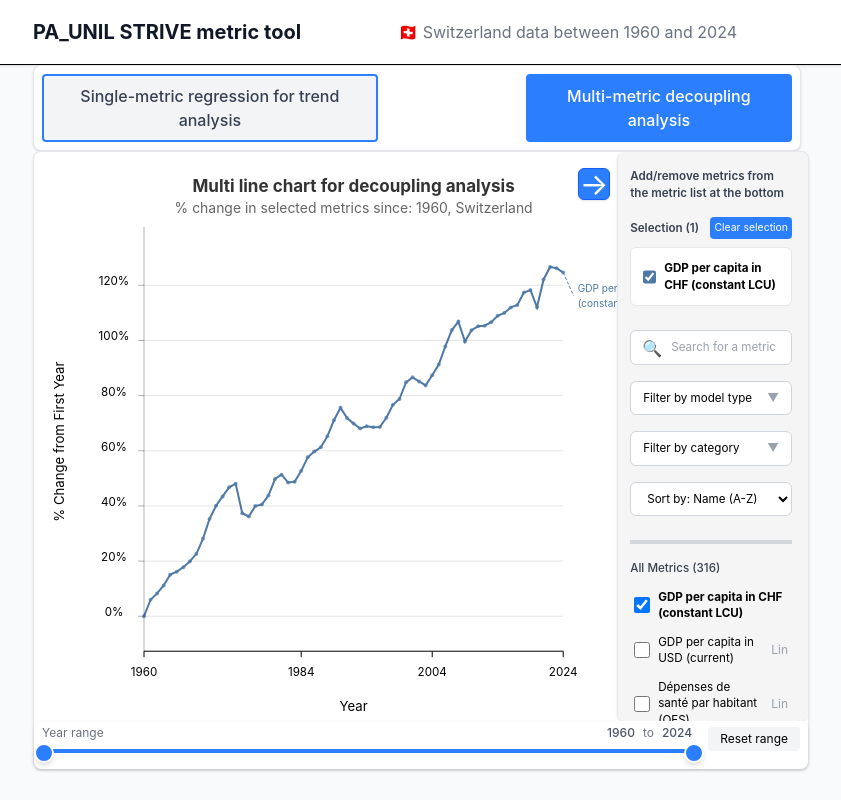
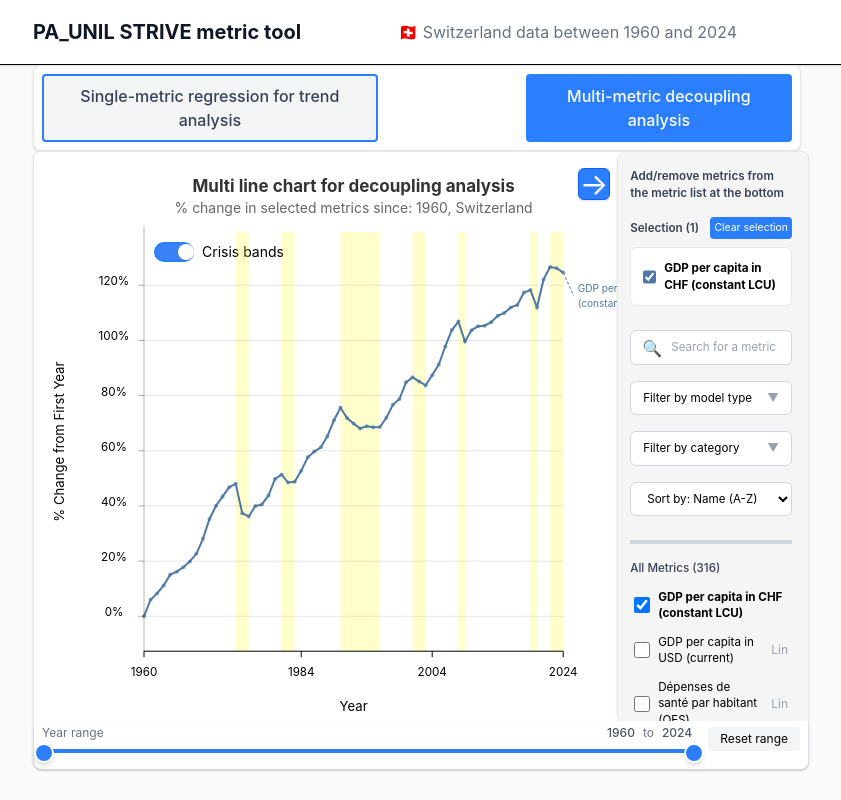
Before and after one commit to DBDViz90/STRIVE-metrics, a React (Vite) app: page / in a window 1280 px wide. Both pictures are taken after a click on the button "Multi-metric decoupling analysis". Shown: the whole page, without its empty margins (255-1096 px from the left). Built offline with nearby package versions, Linux system fonts and the light colour scheme.

Commit message:
critical_bands_v1

```diff
--- a/src/components/charts/MultiMetricLineChart.jsx
+++ b/src/components/charts/MultiMetricLineChart.jsx
@@ -11,12 +11,24 @@ import { AxisBottom } from '../Axes/AxisBottom';
 import { SearchBar } from '../custom_ui/SearchBar';
 import { Tooltip } from '../custom_ui/Tooltip';
 import { Slider } from '../custom_ui/Slider';
+import { Switch } from '../custom_ui/Switch';
 import { useDimensions } from '../../../hooks/use-dimensions';
 
 // Constants
 const FONT_FAMILY = '-apple-system, BlinkMacSystemFont, "Segoe UI", Roboto, sans-serif';
 const DEFAULT_GDP_METRIC = 'GDP_GDP_constant_LCU_WorldBank_per_capita';
 const COLORS = d3.schemeTableau10;
+
+// Economic crisis periods for Switzerland (band spans [start-1, end])
+const CRISIS_PERIODS = [
+    { start: 1975, end: 1976 },
+    { start: 1982, end: 1983 },
+    { start: 1991, end: 1996 },
+    { start: 2002, end: 2003 },
+    { start: 2009, end: 2009 },
+    { start: 2020, end: 2020 },
+    { start: 2023, end: 2024 },
+];
 
 // Sort options
 const SORT_OPTIONS = [
@@ -112,6 +124,9 @@ export const MultiMetricLineChart = ({
 
     // State for metric label hover (to dim other metrics)
     const [hoveredMetric, setHoveredMetric] = useState(null);
+
+    // State for crisis bands visibility
+    const [showCrisisBands, setShowCrisisBands] = useState(true);
 
     // State for dropdown visibility
     const [showModelDropdown, setShowModelDropdown] = useState(false);
@@ -577,14 +592,16 @@ export const MultiMetricLineChart = ({
         // Use slider's baseline year for "% change since" label
         const startingYear = effectiveYearRange[0];
 
-        // Build metrics list with color info
-        const metricsList = selectedMetrics
+        // Build metrics list with color info, sorted by y-axis value (descending)
+        const sortedMetrics = [...selectedMetrics]
             .filter(m => yearData[m] !== undefined && yearData[m] !== null)
-            .map(m => ({
-                name: formatMetricName(m),
-                value: (yearData[m] >= 0 ? '+' : '') + yearData[m].toFixed(1) + '%',
-                color: getMetricColor(m)
-            }));
+            .sort((a, b) => yearData[b] - yearData[a]);
+
+        const metricsList = sortedMetrics.map(m => ({
+            name: formatMetricName(m),
+            value: (yearData[m] >= 0 ? '+' : '') + yearData[m].toFixed(1) + '%',
+            color: getMetricColor(m)
+        }));
 
         if (metricsList.length === 0) {
             setTooltipData(null);
@@ -602,7 +619,7 @@ export const MultiMetricLineChart = ({
             xPos = e.clientX - svgRect.left*0.95;
         } else {
             // Cursor on right side: align tooltip right edge slightly left of cursor
-            xPos = e.clientX - svgRect.left*0.9 - tooltipWidth*1.1;
+            xPos = e.clientX - svgRect.left*1.3 - tooltipWidth*1.3;
         }
 
         // Y-position: center tooltip on cursor
@@ -734,6 +751,45 @@ export const MultiMetricLineChart = ({
                                 </text>
                             </>
                         )}
+
+                        {/* Crisis bands toggle switch - top left of chart bounds */}
+                        <foreignObject x={10} y={10} width={150} height={30} overflow="visible" >
+                            <div className="flex items-center gap-2" style={{ fontFamily: FONT_FAMILY, fontSize: itemFontSize }}>
+                                <Switch
+                                    checked={showCrisisBands}
+                                    onChange={setShowCrisisBands}
+                                    label="Crisis bands"
+                                />
+                            </div>
+                        </foreignObject>
+
+                        {/* Crisis period highlight bands */}
+                        {showCrisisBands && CRISIS_PERIODS.map((period, idx) => {
+                            const bandStart = period.start - 1;
+                            const bandEnd = period.end;
+                            let x1 = xScale(bandStart);
+                            let x2 = xScale(bandEnd);
+
+                            // Clip to chart bounds
+                            x1 = Math.max(0, Math.min(x1, boundsWidth));
+                            x2 = Math.max(0, Math.min(x2, boundsWidth));
+                            const width = Math.max(0, x2 - x1);
+
+                            if (width === 0) return null;
+
+                            return (
+                                <rect
+                                    key={`crisis-band-${idx}`}
+                                    x={x1}
+                                    y={0}
+                                    width={width}
+                                    height={boundsHeight}
+                                    fill="rgba(255, 255, 0, 0.2)"
+                                    stroke="none"
+                                    style={{ pointerEvents: 'none' }}
+                                />
+                            );
+                        })}
 
                         {/* Lines for each selected metric */}
                         {selectedMetrics.map(metricName => {
@@ -900,7 +956,7 @@ export const MultiMetricLineChart = ({
                                     border: '1px solid #333',
                                     flexShrink: 0
                                 }} />
-                                <span style={{ color: '#333' }}>{metric.name}: {metric.value}</span>
+                                <span style={{ color: '#333' }}>{metric.name}: <strong>{metric.value}</strong></span>
                             </div>
                         ))}
                     </div>
--- /dev/null
+++ b/src/components/custom_ui/Switch.jsx
@@ -0,0 +1,40 @@
+/*
+ * Simple Switch/Toggle component
+ * Used for toggling options in chart components
+ */
+
+/**
+ * Switch component
+ * @param {Object} props
+ * @param {boolean} props.checked - Whether switch is on
+ * @param {Function} props.onChange - Callback when state changes
+ * @param {string} [props.label] - Optional label text
+ * @param {string} [props.className] - Additional CSS classes
+ * @param {Object} [props.style] - Inline styles
+ */
+export const Switch = ({ checked = true, onChange, label, className = '', style = {}, ...props }) => {
+    return (
+        <label className={`flex items-center gap-2 cursor-pointer ${className}`} style={style}>
+            <button
+                type="button"
+                role="switch"
+                aria-checked={checked}
+                onClick={() => onChange && onChange(!checked)}
+                className="border-2 border-blue-500 relative inline-flex items-center rounded-full w-10 h-5 transition-colors focus:outline-none"
+                style={{
+                    backgroundColor: checked ? '#3b82f6' : '#e5e7eb'
+                }}
+            >
+                <span
+                    className="inline-block rounded-full bg-white shadow w-4 h-4 transform transition-transform"
+                    style={{
+                        transform: checked ? 'translateX(22px)' : 'translateX(3px)'
+                    }}
+                />
+            </button>
+            {label && <span className="text-sm select-none">{label}</span>}
+        </label>
+    );
+};
+
+export default Switch;
--- /dev/null
+++ b/src/components/ui/switch.tsx
@@ -0,0 +1,31 @@
+import * as React from "react"
+import { Switch as SwitchPrimitive } from "radix-ui"
+
+import { cn } from "@/lib/utils"
+
+function Switch({
+  className,
+  size = "default",
+  ...props
+}: React.ComponentProps<typeof SwitchPrimitive.Root> & {
+  size?: "sm" | "default"
+}) {
+  return (
+    <SwitchPrimitive.Root
+      data-slot="switch"
+      data-size={size}
+      className={cn(
+        "peer group/switch relative inline-flex shrink-0 items-center rounded-full border border-transparent shadow-xs transition-all outline-none after:absolute after:-inset-x-3 after:-inset-y-2 focus-visible:border-ring focus-visible:ring-3 focus-visible:ring-ring/50 aria-invalid:border-destructive aria-invalid:ring-3 aria-invalid:ring-destructive/20 data-[size=default]:h-[18.4px] data-[size=default]:w-[32px] data-[size=sm]:h-[14px] data-[size=sm]:w-[24px] dark:aria-invalid:border-destructive/50 dark:aria-invalid:ring-destructive/40 data-checked:bg-primary data-unchecked:bg-input dark:data-unchecked:bg-input/80 data-disabled:cursor-not-allowed data-disabled:opacity-50",
+        className
+      )}
+      {...props}
+    >
+      <SwitchPrimitive.Thumb
+        data-slot="switch-thumb"
+        className="pointer-events-none block rounded-full bg-background ring-0 transition-transform group-data-[size=default]/switch:size-4 group-data-[size=sm]/switch:size-3 group-data-[size=default]/switch:data-checked:translate-x-[calc(100%-2px)] group-data-[size=sm]/switch:data-checked:translate-x-[calc(100%-2px)] dark:data-checked:bg-primary-foreground group-data-[size=default]/switch:data-unchecked:translate-x-0 group-data-[size=sm]/switch:data-unchecked:translate-x-0 dark:data-unchecked:bg-foreground"
+      />
+    </SwitchPrimitive.Root>
+  )
+}
+
+export { Switch }
```
